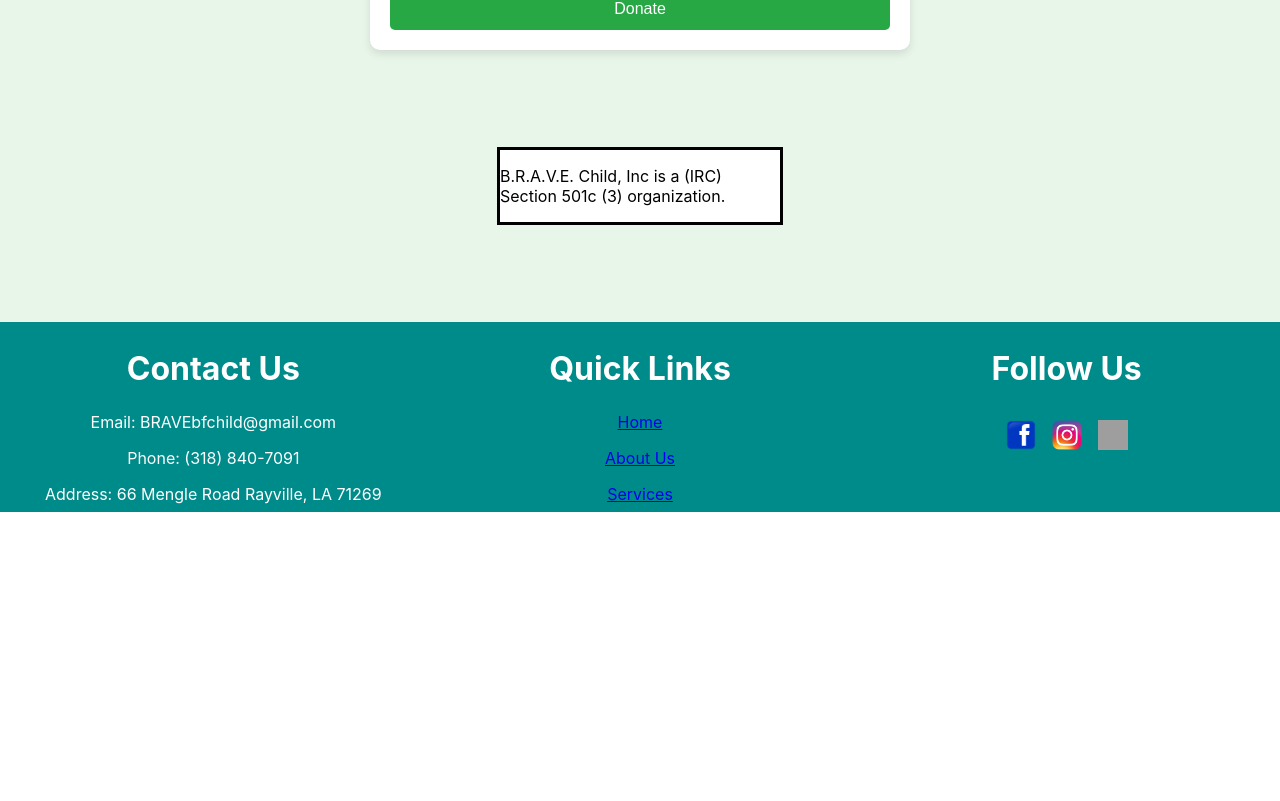
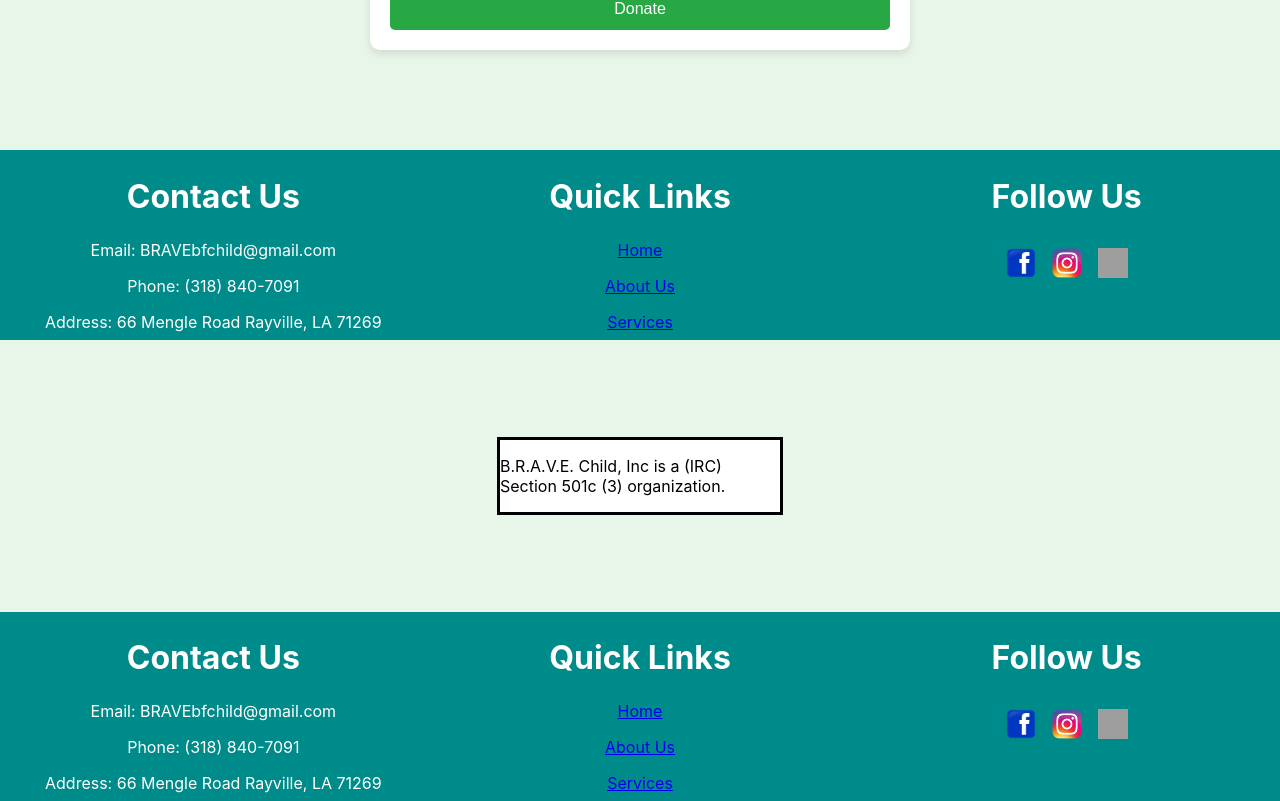
Before and after one commit to austinerhartm/BRAVEchild, a React (Create React App) app in the folder bravechild/: page / in a window 1280 px wide. Shown: the part 2166-2967 px from the top of the page. Before the commit the page ends 2678 px from the top, so only its background shows below. Built offline with nearby package versions, Linux system fonts and the light colour scheme; no server answers; grey boxes are pictures that could not be loaded.

Commit message:
Contact us added to sponsor

```diff
--- a/bravechild/src/components/SponsorDonations.js
+++ b/bravechild/src/components/SponsorDonations.js
@@ -125,6 +125,7 @@ const SponsorDonation = ({ onSubmit: externalSubmit }) => {
     };
 
     return (
+        <>
             <div className="donor-container">
                 <h1 className="donation-title">Become a BRAVE sponsor!</h1>
                 <ContributionToggle
@@ -160,6 +161,32 @@ const SponsorDonation = ({ onSubmit: externalSubmit }) => {
                     Donate
                 </button>
             </div>
+
+            <div>
+                <div className="footer">
+                    <div className="footer-section">
+                        <h2>Contact Us</h2>
+                        <p>Email: BRAVEbfchild@gmail.com</p>
+                        <p>Phone: (318) 840-7091</p>
+                        <p>Address: 66 Mengle Road Rayville, LA 71269</p>
+                    </div>
+                    <div className="footer-section">
+                        <h2>Quick Links</h2>
+                        <p><a href="#home">Home</a></p>
+                        <p><a href="#about">About Us</a></p>
+                        <p><a href="#services">Services</a></p>
+                    </div>
+                    <div className="footer-section">
+                        <h2>Follow Us</h2>
+                        <div className="footer-social-icons">
+                            <img src="/BRAVEFacebookIcon.png" alt="Facebook" />
+                            <img src="/BRAVEInstagramIcon.png" alt="Instagram" />
+                            <img src="/BRAVETwitterIcon.png" alt="Twitter" />
+                        </div>
+                    </div>
+                </div>
+            </div>
+        </>
     );
 };
 
--- a/bravechild/src/styles/SponsorDonations.css
+++ b/bravechild/src/styles/SponsorDonations.css
@@ -21,3 +21,46 @@
 .submit-button:hover {
     background-color: #218838;
 }
+
+.footer {
+    background-color: darkcyan;
+    padding: 0;
+    align-items: flex-start;
+    justify-content: space-between;
+    margin-top: 100px;
+    display: flex;
+    width: 100%;
+}
+
+.footer-section {
+    flex: 1;
+    padding: 0 1rem;
+    color: white;
+    display: flex;
+    flex-direction: column;
+    align-items: center;
+}
+
+.footer h2 {
+    color: white;
+    font-size: 2rem;
+    margin-bottom: 1rem;
+}
+
+.footer p{
+    color: white;
+    font-size: 1rem;
+    margin: 0.5rem 0;
+    text-align: center;
+}
+
+.footer-social-icons {
+    display: flex;
+    gap: 1rem;
+    margin-top: 1rem;
+}
+
+.footer-social-icons img {
+    width: 30px;
+    height: 30px;
+}
```
Lines whose indentation alone changed are shown as unchanged.
